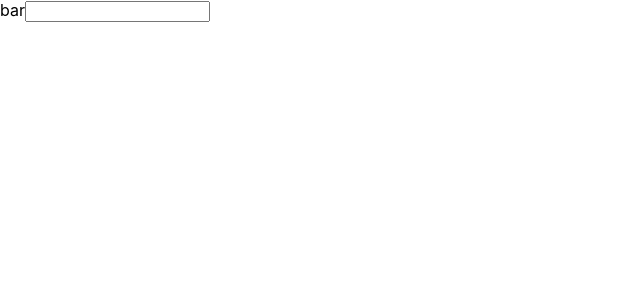
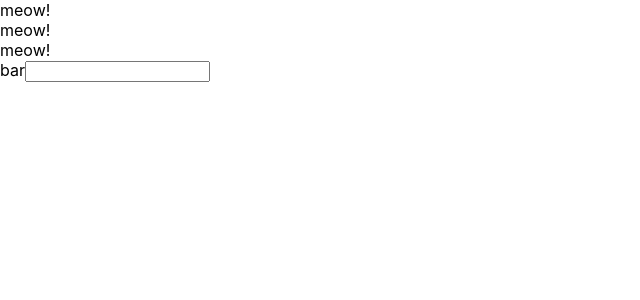
Before and after one commit to junwatanabe72/udemy-react-redux-crud-application, a React (Create React App) app in the folder sample/: page / in a window 1280 px wide. Shown: the top 300 px of the page, without its empty margins (0-640 px from the left). Built offline with nearby package versions, Linux system fonts and the light colour scheme.

Commit message:
component

```diff
--- a/sample/src/App.js
+++ b/sample/src/App.js
@@ -1,9 +1,13 @@
 import React,{Component} from 'react';
+
 
 class App extends Component{
   render(){
     return(
       <React.Fragment>
+      <Cat />
+      <Cat />
+      <Cat />
         <label htmlFor="bar">bar</label>
         <input type="text" onClick={() =>{console.log("I am clicked.")}} />
       </React.Fragment>
@@ -11,4 +15,8 @@ class App extends Component{
   }
 }
 
+const Cat = ()=>{
+  return <div>meow!</div>
+}
+
 export default App;
```
